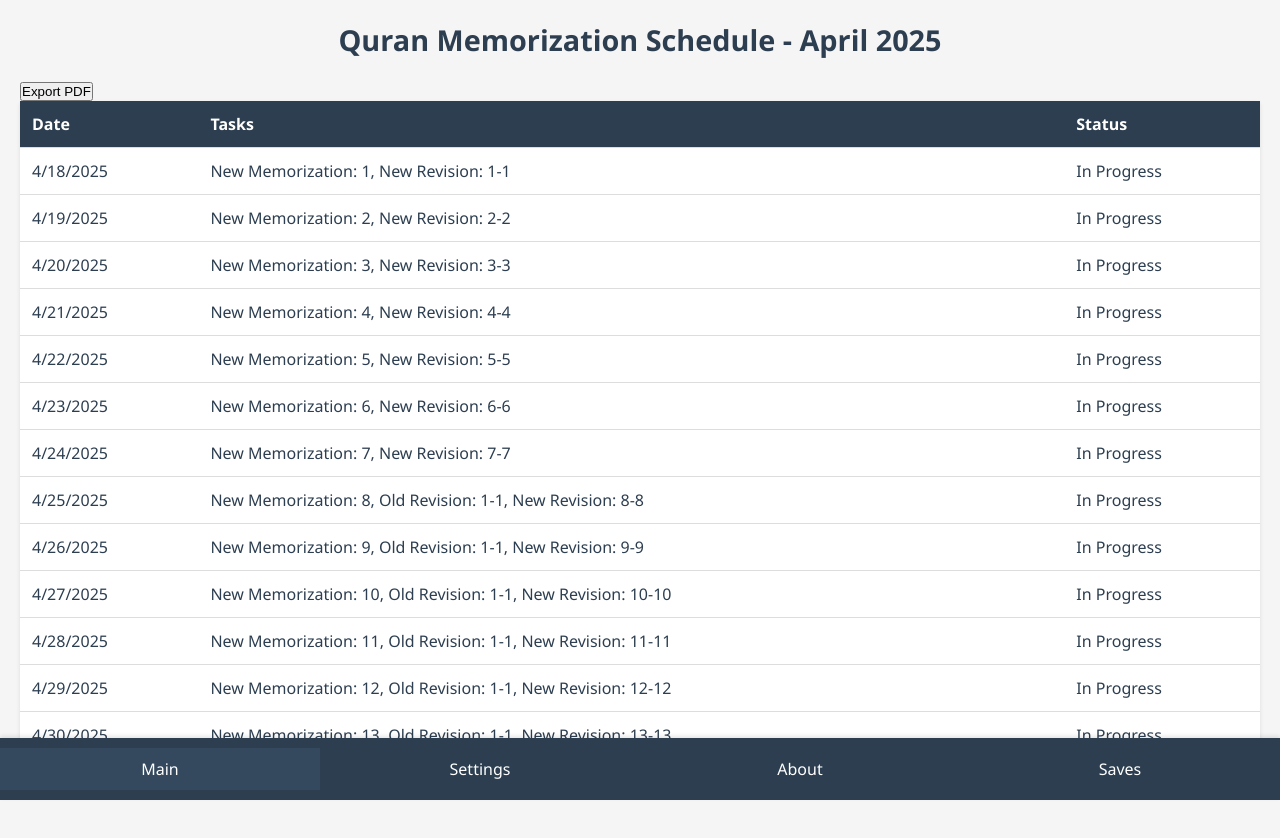
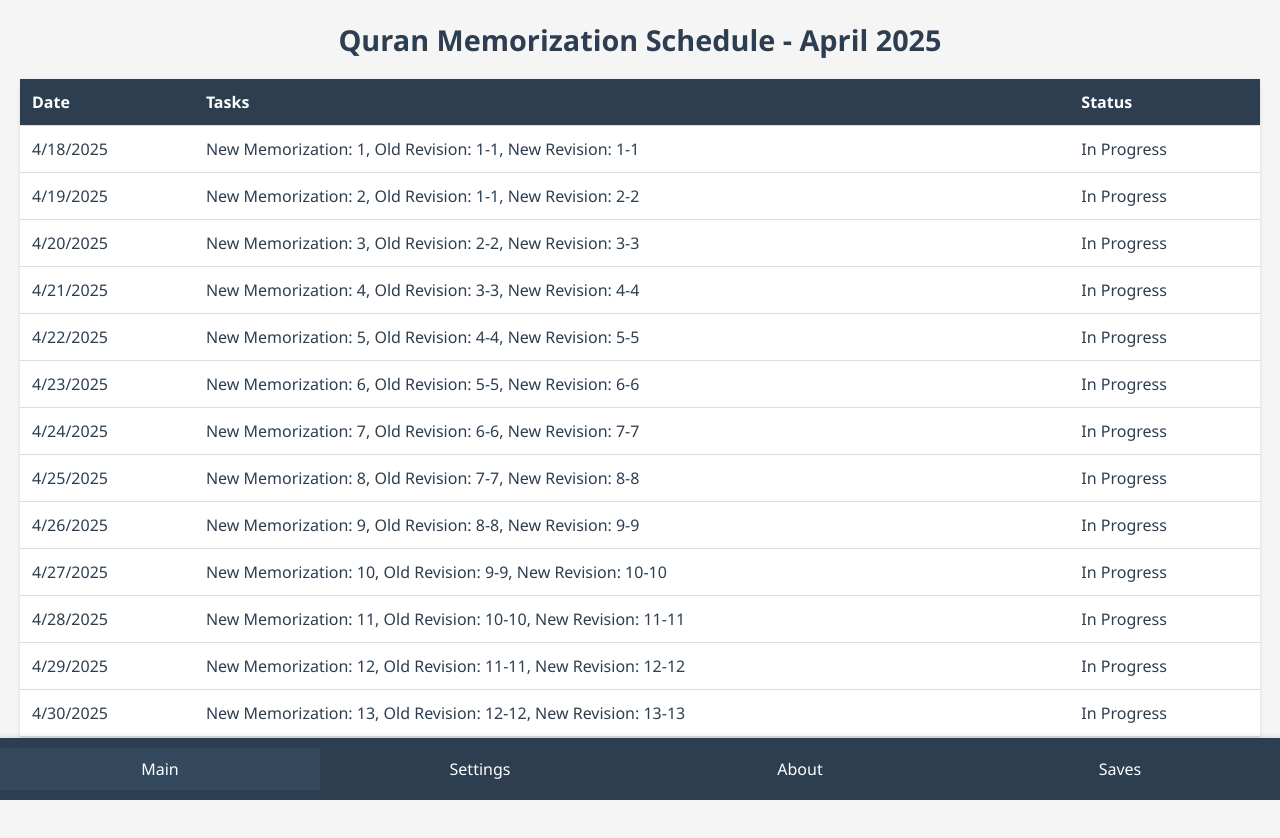
Before and after one commit to moshahaly/New-quran-memorise, a plain HTML site: page Index.html in a window 1280 px wide. Drawn offline with nearby package versions, Linux system fonts and the light colour scheme.

Commit message:
Update Index.html

```diff
--- a/Index.html
+++ b/Index.html
@@ -185,7 +185,7 @@
     <div class="container">
         <div class="main active">
             <h1>Quran Memorization Schedule - <span id="currentMonth"></span></h1>
-          <button onclick="exportToPDF()">Export PDF</button>  <table id="scheduleTable">
+            <table id="scheduleTable">
                 <thead>
                     <tr>
                         <th>Date</th>
@@ -265,6 +265,7 @@
             oldRevisionRepetitions: 3,
             newRevisionRepetitions: 3
         };
+        let oldRevisionCurrentPage = parseInt(localStorage.getItem('oldRevisionCurrentPage')) || settings.oldRevisionStartPage;
 
         // DOM Elements
         const tableBody = document.querySelector('#scheduleTable tbody');
@@ -316,6 +317,7 @@
 
             let totalMemorized = parseInt(settings.pagesMemorized) || 0;
             const quranPages = 604;
+            oldRevisionCurrentPage = parseInt(settings.oldRevisionStartPage) || 1;
 
             for (let day = 1; day <= daysInMonth; day++) {
                 const date = new Date(year, month, day);
@@ -335,10 +337,10 @@
                 }
 
                 // Old Revision
-                const oldRevisionPages = Math.floor(totalMemorized * (settings.oldRevisionPercent / 100));
-                if (oldRevisionPages > 0) {
-                    let startPage = parseInt(settings.oldRevisionStartPage) || 1;
-                    if (startPage > totalMemorized) startPage = 1;
+                const oldRevisionPages = Math.floor(totalMemorized * (settings.oldRevisionPercent / 100)) || 1;
+                if (oldRevisionPages > 0 && totalMemorized > 0) {
+                    let startPage = oldRevisionCurrentPage;
+                    if (startPage > totalMemorized) startPage = settings.oldRevisionStartPage;
                     const endPage = Math.min(startPage + oldRevisionPages - 1, totalMemorized, quranPages);
                     tasks.push({
                         type: 'Old Revision',
@@ -346,6 +348,13 @@
                         repetitions: 0,
                         target: settings.oldRevisionRepetitions
                     });
+
+                    // Update oldRevisionCurrentPage for the next day
+                    oldRevisionCurrentPage = endPage + 1;
+                    if (oldRevisionCurrentPage > totalMemorized) {
+                        oldRevisionCurrentPage = settings.oldRevisionStartPage;
+                    }
+                    localStorage.setItem('oldRevisionCurrentPage', oldRevisionCurrentPage);
                 }
 
                 // New Revision
@@ -507,6 +516,8 @@
             settings.oldRevisionRepetitions = parseInt(document.getElementById('oldRevisionRepetitions').value) || 3;
             settings.newRevisionRepetitions = parseInt(document.getElementById('newRevisionRepetitions').value) || 3;
             localStorage.setItem('settings', JSON.stringify(settings));
+            oldRevisionCurrentPage = settings.oldRevisionStartPage;
+            localStorage.setItem('oldRevisionCurrentPage', oldRevisionCurrentPage);
             generateSchedule();
             renderTable();
             alert('Settings saved!');
```
